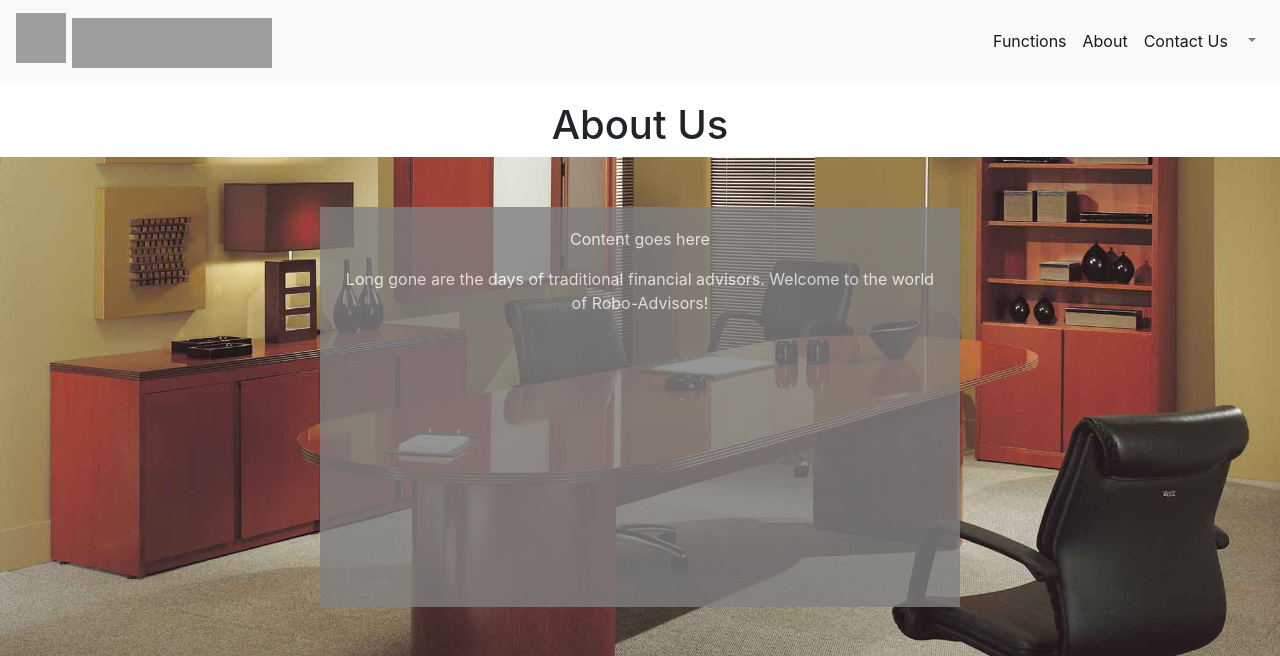
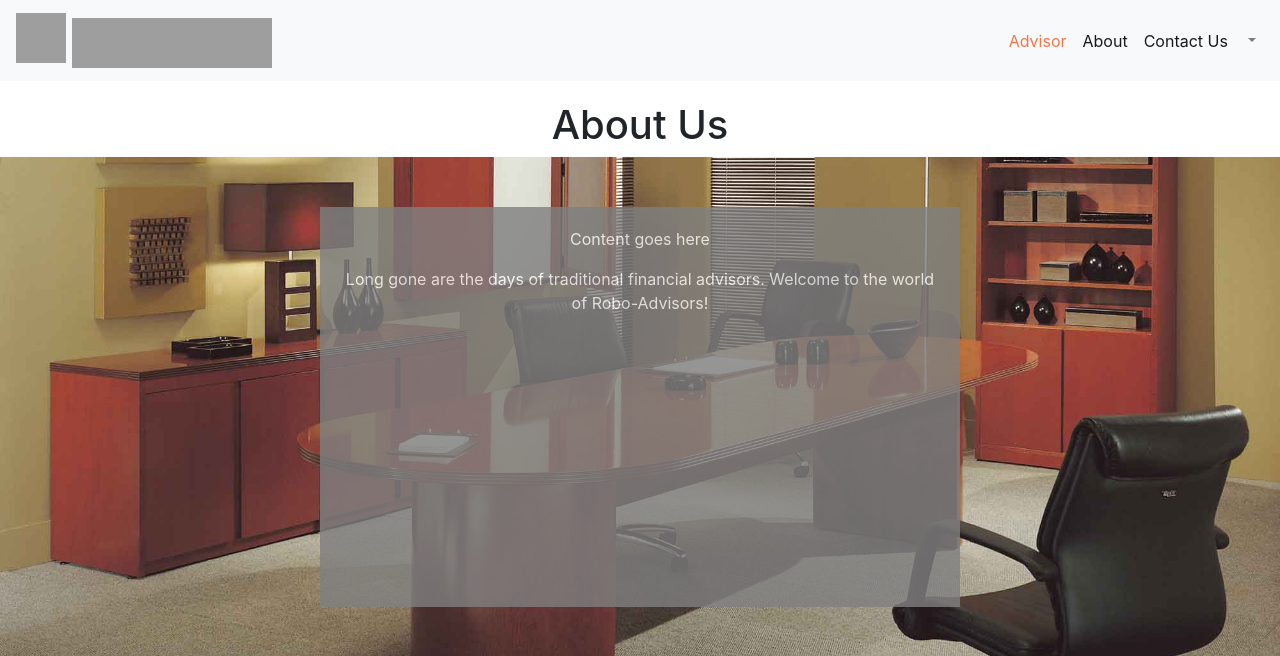
Before and after one commit to AmrMahmoud96/Project-Green, a Flask app: page /about in a window 1280 px wide. Shown: the top 656 px of the page. Run offline with Flask 2, Linux system fonts and the light colour scheme; some libraries are stand-ins or nearby versions; grey boxes are pictures that could not be loaded.

Commit message:
smal changes

```diff
--- a/initial project/templates/base.html
+++ b/initial project/templates/base.html
@@ -38,6 +38,12 @@
           border-color:#F37649 !important;
           background-color: #F37649 !important;
           color:white !important;
+        }
+        .advisorLink{
+          color:#F37649 !important;
+        }
+        .advisorLink:hover{
+          color:#f04f0f !important;
         }
       .joinbtn{
         width:80px;
@@ -85,7 +91,7 @@
             {% else %}
             <div class="collapse navbar-collapse" id="navbarNavAltMarkup">
                 <div class="navbar-nav ml-auto center">
-                  <a class="nav-item navbar-text nav-link active" href="#">Functions<span class="sr-only">(current)</span></a>
+                  <a class="nav-item navbar-text nav-link active advisorLink" href="#">Advisor</a>
                   <a class="nav-item navbar-text  nav-link active" href="{{url_for('about')}}">About</a>
                   <a class="nav-item navbar-text  nav-link active" href="{{url_for('contactus')}}">Contact Us</a>
                   <li class="nav-item dropdown">
```
